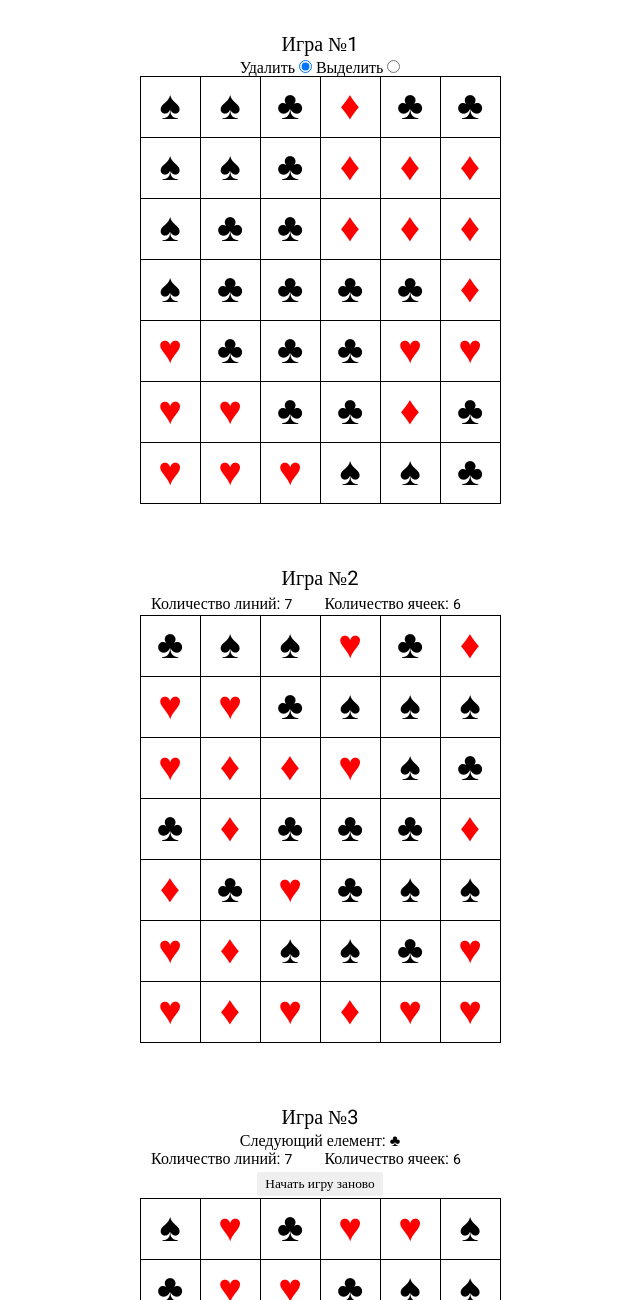
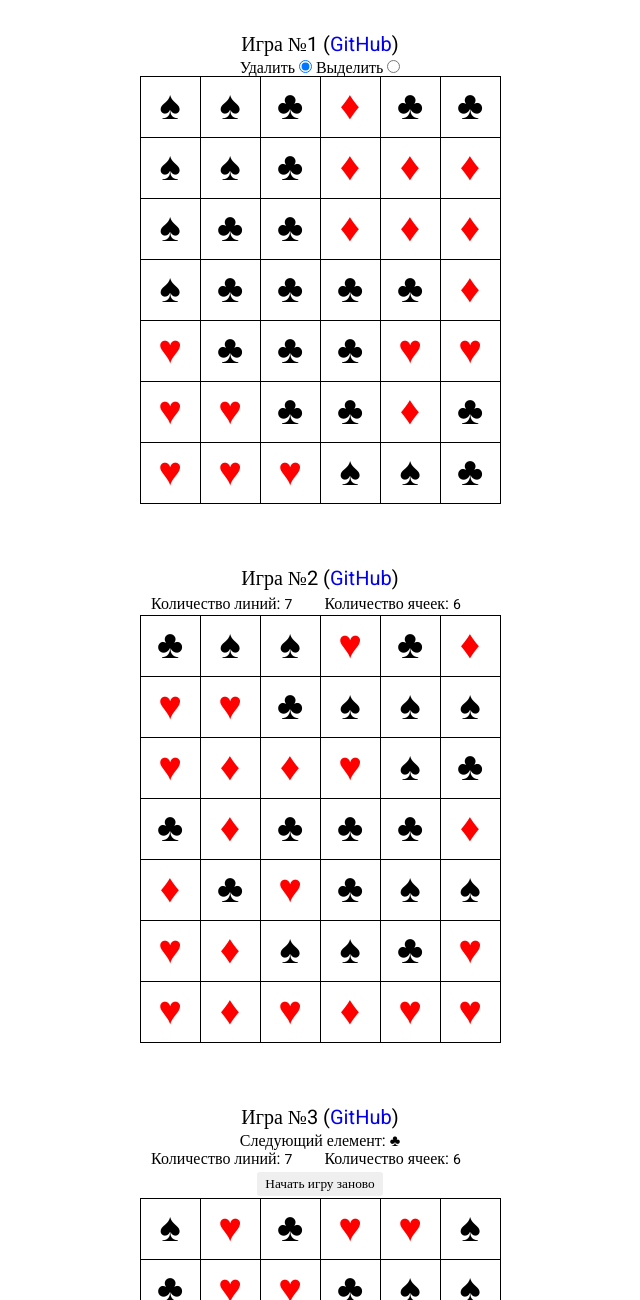
Before and after one commit to kressnik/Suit-Game, a website: page src/index.html in a window 1280 px wide. Shown: the top 1300 px of the page, without its empty margins (320-960 px from the left). Drawn offline with nearby package versions, Linux system fonts and the light colour scheme; files that its build step writes are made by us from their sources.

Commit message:
feat(games): added link to gitHub

```diff
--- a/src/_game1.html
+++ b/src/_game1.html
@@ -1,6 +1,6 @@
 <div id="game-1" class="game-box">
     <div class="game-box__header">
-        <h1>Игра №1</h1>
+        <h1>Игра №1 (<a href="https://github.com/kressnik/Suit-Game/blob/master/src/js/game1.js" target="_blank">GitHub</a>)</h1>
         Удалить <input type="radio" name="actions" value="del" checked>
         Выделить <input type="radio" name="actions" value="selected">
     </div>
--- a/src/_game2.html
+++ b/src/_game2.html
@@ -1,6 +1,6 @@
 <div id="game-2" class="game-box">
     <div class="game-box__header">
-        <h1>Игра №2</h1>
+        <h1>Игра №2 (<a href="https://github.com/kressnik/Suit-Game/blob/master/src/js/game2.js" target="_blank">GitHub</a>)</h1>
         Количество линий: <input name="qty-line" type="number" min="1" max="20" value="7">
         Количество ячеек: <input name="qty-suit" type="number" min="1" max="20" value="6">
     </div>
--- a/src/_game3.html
+++ b/src/_game3.html
@@ -1,6 +1,6 @@
 <div id="game-3" class="game-box">
     <div class="game-box__header">
-        <h1>Игра №3</h1>
+        <h1>Игра №3 (<a href="https://github.com/kressnik/Suit-Game/blob/master/src/js/game3.js" target="_blank">GitHub</a>)</h1>
         Следующий елемент: <span class="game-box__next-element"><i></i></span>
         <br>
         Количество линий: <input name="qty-line" type="number" min="1" max="20" value="7">
```
Also changed, not shown: dist/index.html.
